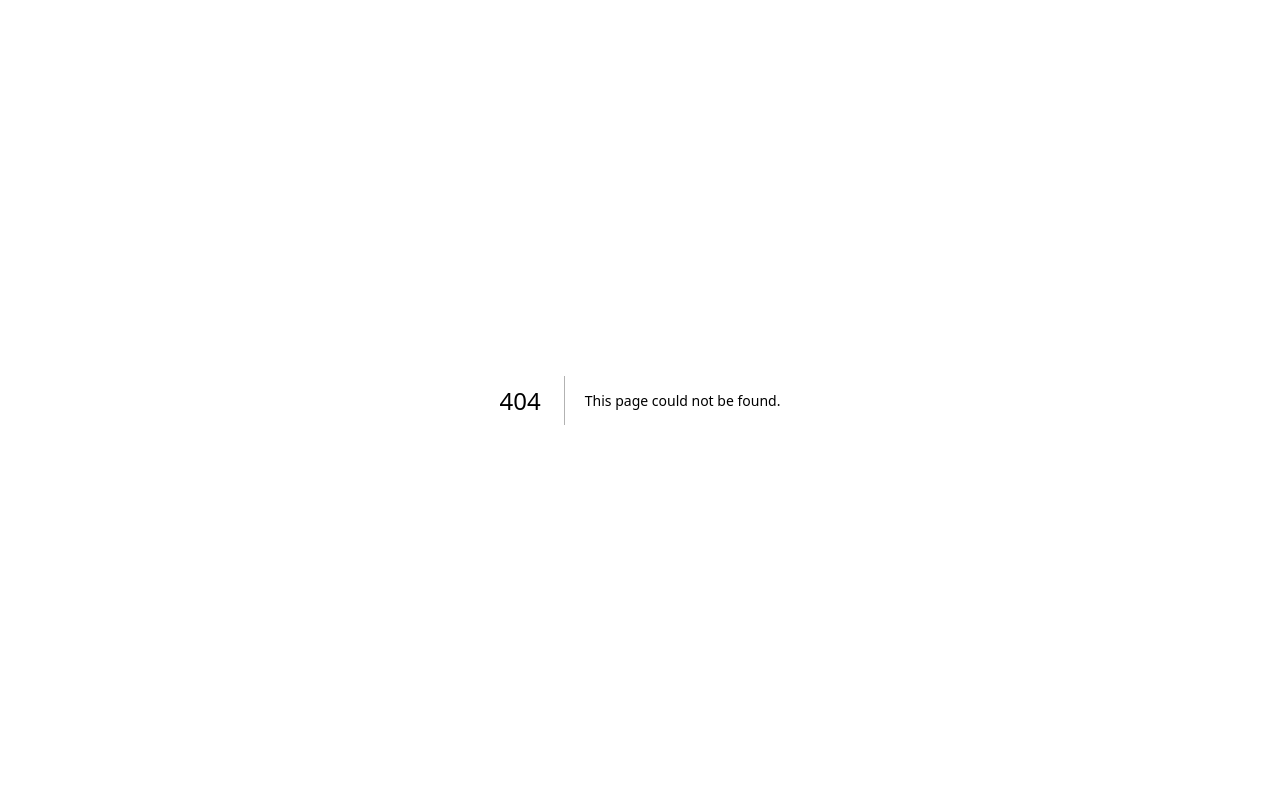
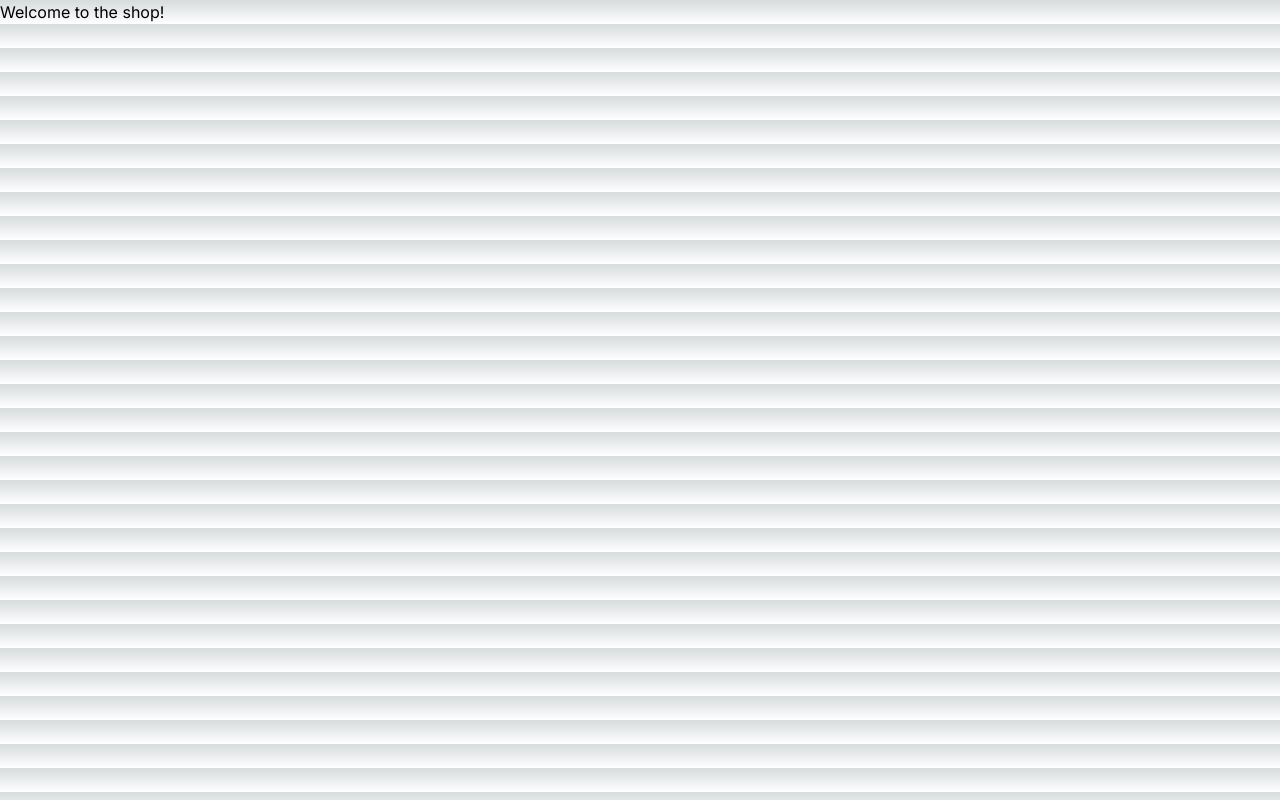
Before and after one commit to Sapo-Dorado/commerce-demo, a Next.js app: page /shop in a window 1280 px wide. Before the commit this address had no page. Built offline with nearby package versions, Linux system fonts and the light colour scheme.

Commit message:
redirect for nonexistant orders

```diff
--- a/app/shop/checkout/[order_id]/page.tsx
+++ b/app/shop/checkout/[order_id]/page.tsx
@@ -1,6 +1,6 @@
 import CardPayment from "@/lib/components/CardPayment/CardPayment";
 import { getOrder } from "@/lib/square";
-import { notFound } from "next/navigation";
+import { redirect } from "next/navigation";
 
 export default async function Checkout({
   params,
@@ -8,8 +8,9 @@ export default async function Checkout({
   params: { order_id: string };
 }) {
   const { data: order } = await getOrder(params.order_id);
+
   if (!order) {
-    notFound();
+    redirect("/shop");
   }
 
   return (
--- /dev/null
+++ b/app/shop/page.tsx
@@ -0,0 +1,3 @@
+export default function Shop() {
+  return <p>Welcome to the shop!</p>;
+}
```
